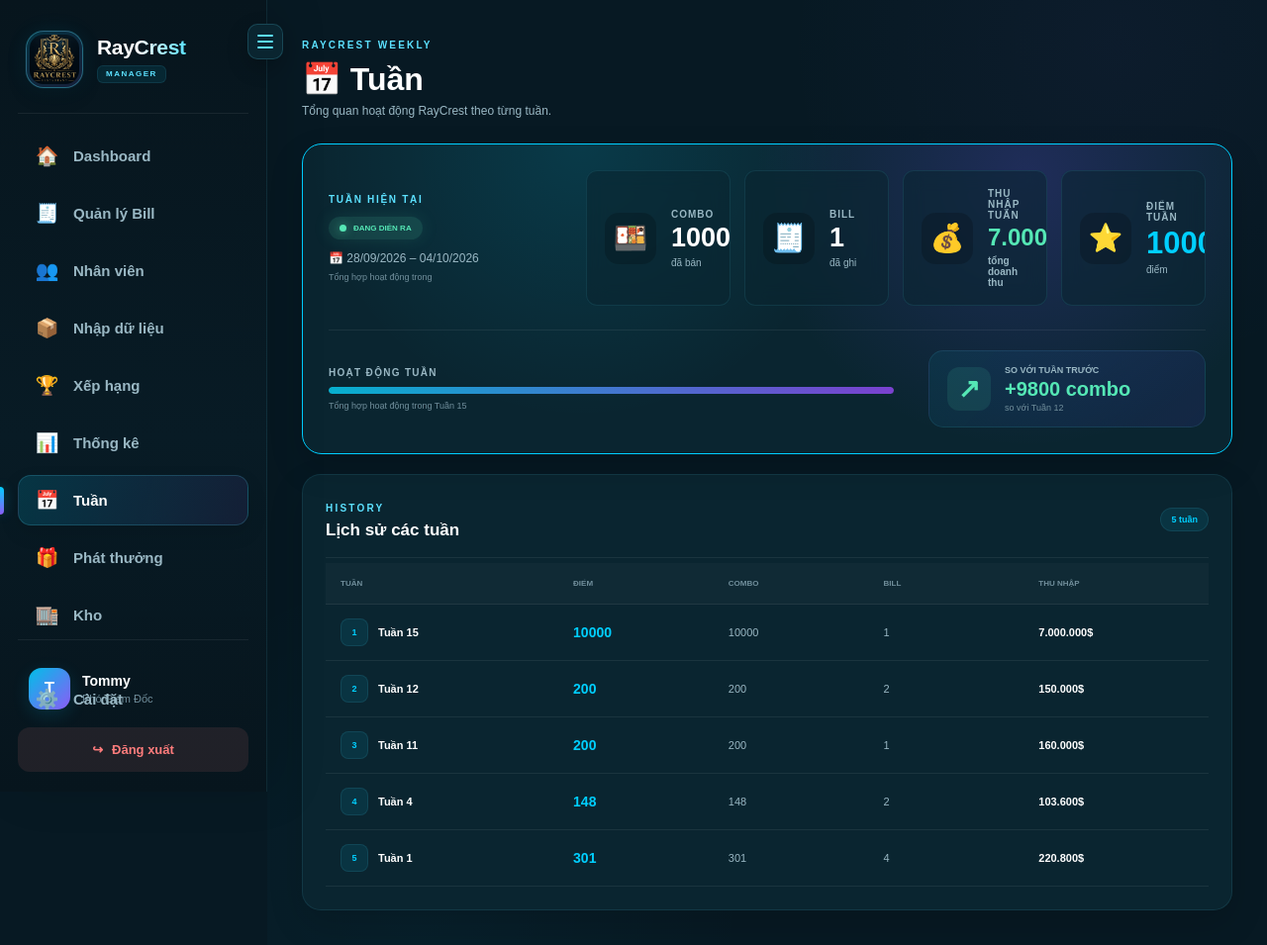
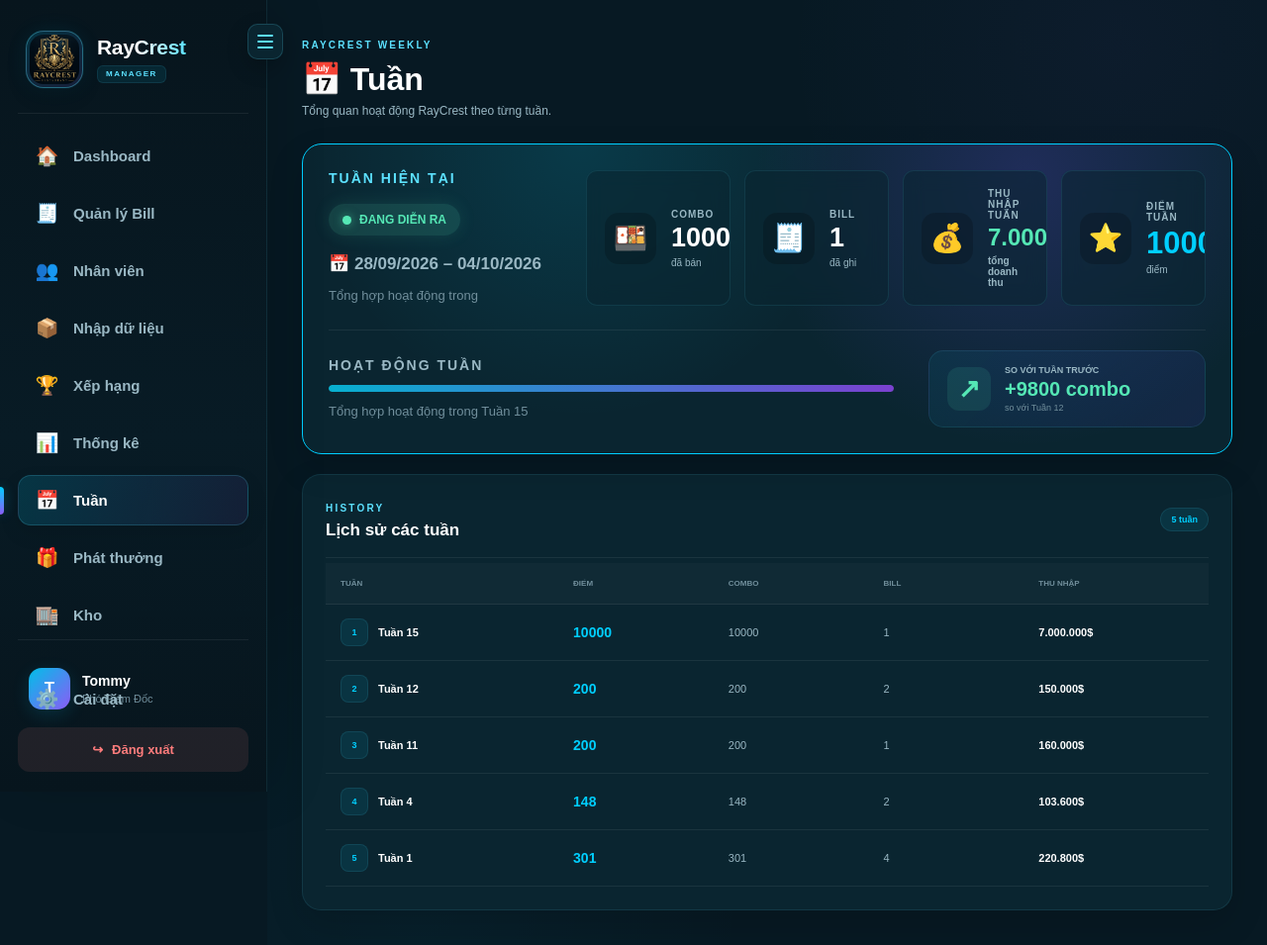
Before and after one commit to baophucnguyen761/RayCrestRestaurant, a Flask app: page /weeks in a window 1280 px wide. Shown: the whole page at 99% size. Run offline with Flask 3, Linux system fonts and the light colour scheme; a user stored in the database is signed in; data comes from the database, SQL or seed files in the repository; parts of the project's set-up code (start-up, migrations or seed data) failed here and were passed over.

Commit message:
Update weeks.css

```diff
--- a/static/weeks.css
+++ b/static/weeks.css
@@ -1187,3 +1187,52 @@ html[data-theme="light"] .week-history {
         min-width: 620px;
     }
 }
+
+/* =========================================================
+   WEEK HERO - FONT SIZE FIX
+========================================================= */
+
+.current-week-label {
+    font-size: 14px;
+    letter-spacing: 2px;
+    margin-bottom: 18px;
+}
+
+.week-status {
+    font-size: 12px;
+    padding: 9px 14px;
+    gap: 8px;
+}
+
+.week-status span {
+    width: 9px;
+    height: 9px;
+    flex: 0 0 9px;
+}
+
+.current-week-info h2 {
+    font-size: 42px;
+    line-height: 1.05;
+    margin: 17px 0 12px;
+}
+
+.week-date {
+    font-size: 17px;
+    font-weight: 600;
+    line-height: 1.4;
+}
+
+/* HOẠT ĐỘNG TUẦN */
+
+.performance-label {
+    font-size: 14px;
+    font-weight: 900;
+    letter-spacing: 2px;
+    margin-bottom: 12px;
+}
+
+.performance-note {
+    font-size: 13px;
+    line-height: 1.5;
+    margin-top: 10px;
+}
```
